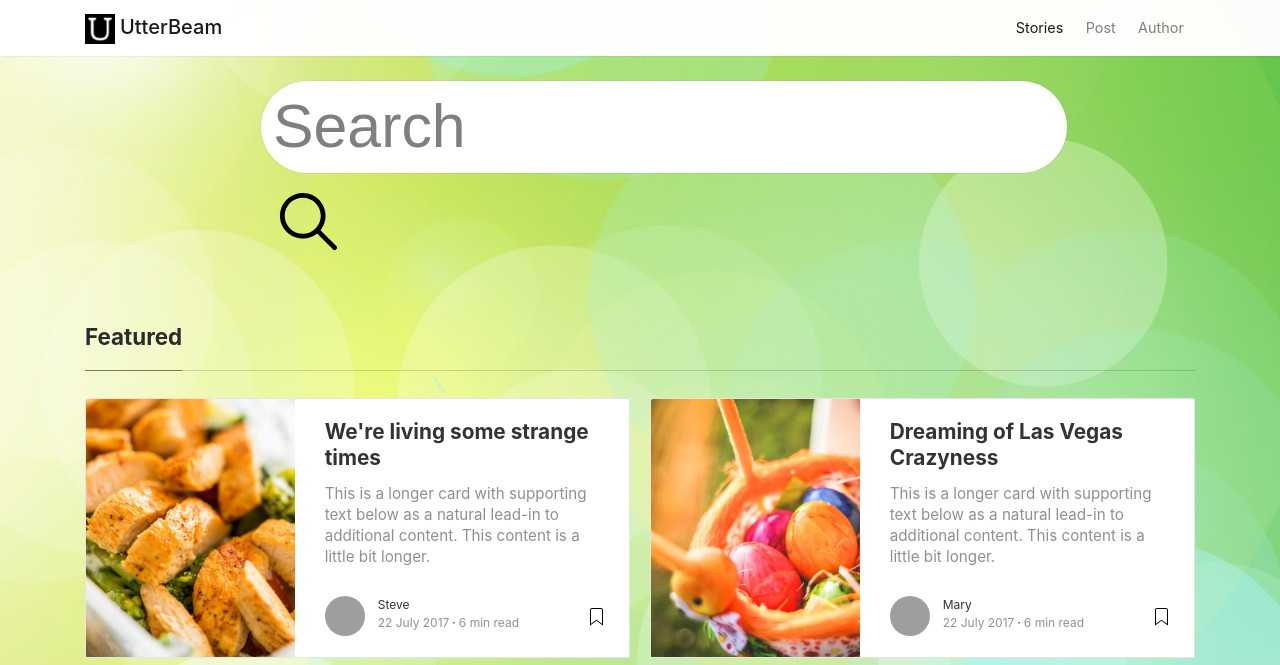
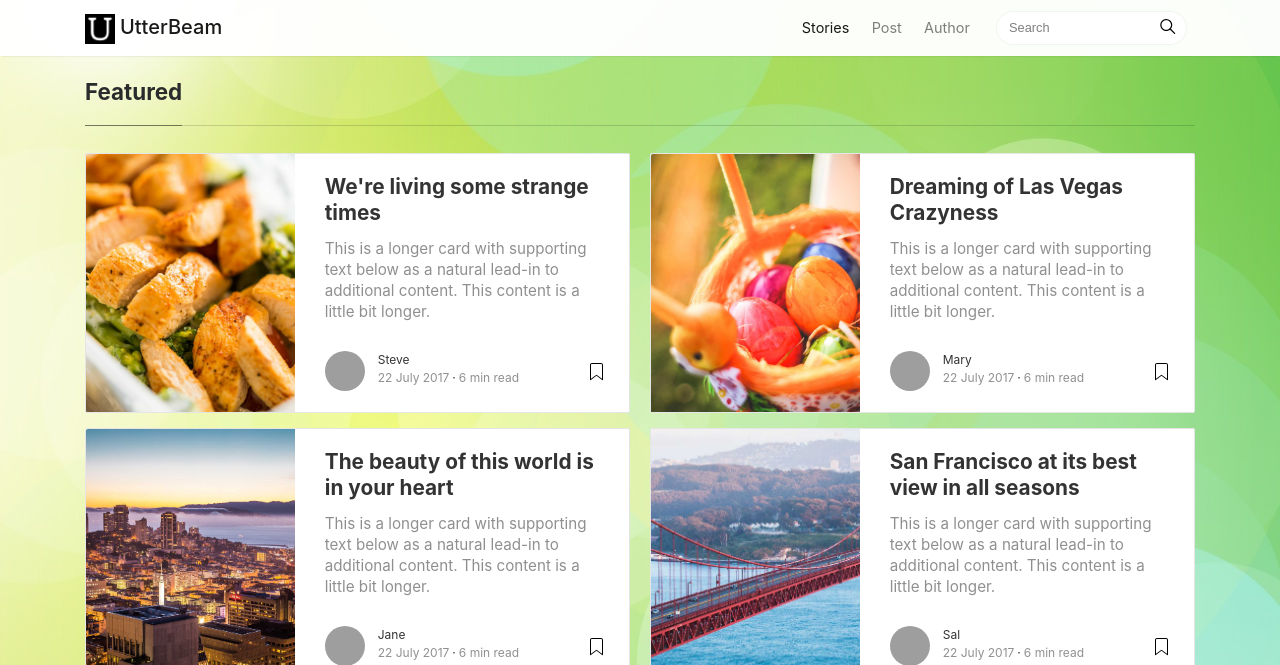
Before and after one commit to utterbeam/backend, a Django app: page / in a window 1280 px wide. Shown: the top 665 px of the page. Run offline with Django 3.2, Linux system fonts and the light colour scheme; some libraries are stand-ins or nearby versions; grey boxes are pictures that could not be loaded.

Commit message:
template improved

```diff
--- a/main/static/main/assets/css/mediumish.css
+++ b/main/static/main/assets/css/mediumish.css
@@ -167,25 +167,22 @@ span.post-name a,span.post-read-more a:hover {
 	margin-left:3px;
 	margin-right:3px;
 }
-.form-control {
-	font-size:3.8rem;
-	border-radius:50px;
+.mediumnavigation .form-control {
+	font-size:0.8rem;
+	border-radius:30px;
 	overflow:hidden;
 	border:1px solid rgba(0,0,0,0.04);
 }
-.form-inline {
-	margin:175px;
-    padding-bottom: 50px;
+.mediumnavigation .form-inline {
+	margin-left:15px;
 }
-
-.form-inline .btn {
+.mediumnavigation .form-inline .btn {
 	margin-left:-50px;
 	border:0;
 	border-radius:30px;
 	cursor:pointer;
 }
-
-.form-inline .btn:hover,.mediumnavigation .form-inline .btn:active {
+.mediumnavigation .form-inline .btn:hover,.mediumnavigation .form-inline .btn:active {
 	background:transparent;
 	color:green;
 }
@@ -451,7 +448,6 @@ ul.tags li a:hover {
 	line-height:22px;
 	border-radius:50%;
 	font-size:12px;
-
 }
 
 /*.container {
--- a/templates/main/index.html
+++ b/templates/main/index.html
@@ -46,7 +46,12 @@
 			</li>
 		</ul>
 
-
+		<!-- Begin Search -->
+<form class="form-inline my-2 my-lg-0">
+			<input class="form-control mr-sm-2" type="text" placeholder="Search">
+			<span class="search-icon"><svg class="svgIcon-use" width="25" height="25" viewbox="0 0 25 25"><path d="M20.067 18.933l-4.157-4.157a6 6 0 1 0-.884.884l4.157 4.157a.624.624 0 1 0 .884-.884zM6.5 11c0-2.62 2.13-4.75 4.75-4.75S16 8.38 16 11s-2.13 4.75-4.75 4.75S6.5 13.62 6.5 11z"></path></svg></span>
+		</form>
+		<!-- End Search -->
 
 
 	</div>
@@ -63,12 +68,7 @@
 
 <!-- End Site Title
 ================================================== -->
-<!-- Begin Search -->
-<form class="form-inline my-2 my-lg-0">
-			<input class="form-control mr-sm-2" type="text" placeholder="Search">
-			<span class="search-icon"><svg class="svgIcon-use" width="95" height="95" viewbox="0 0 25 25"><path d="M20.067 18.933l-4.157-4.157a6 6 0 1 0-.884.884l4.157 4.157a.624.624 0 1 0 .884-.884zM6.5 11c0-2.62 2.13-4.75 4.75-4.75S16 8.38 16 11s-2.13 4.75-4.75 4.75S6.5 13.62 6.5 11z"></path></svg></span>
-		</form>
-		<!-- End Search -->
+
 
 	<!-- Begin Featured
 	================================================== -->
```
